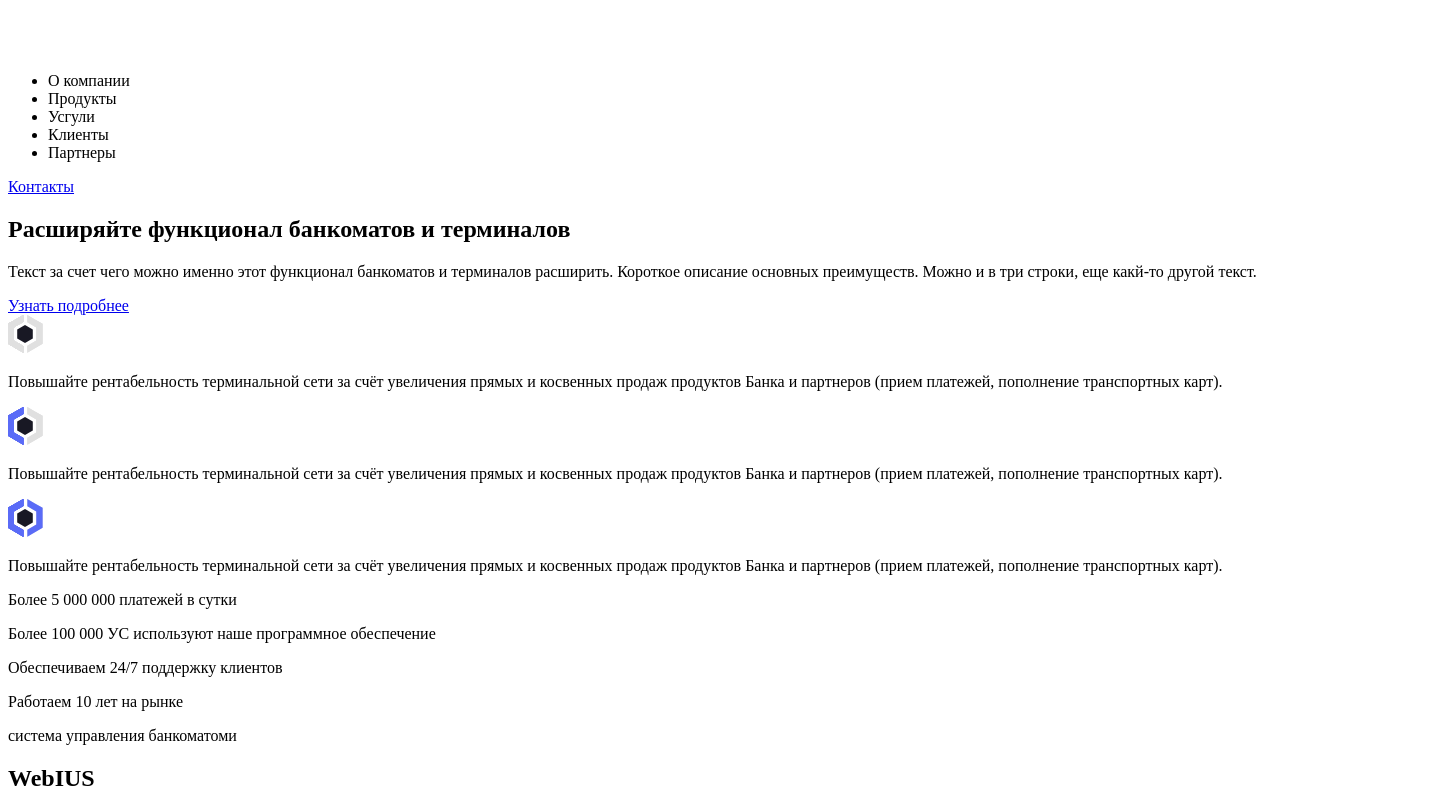
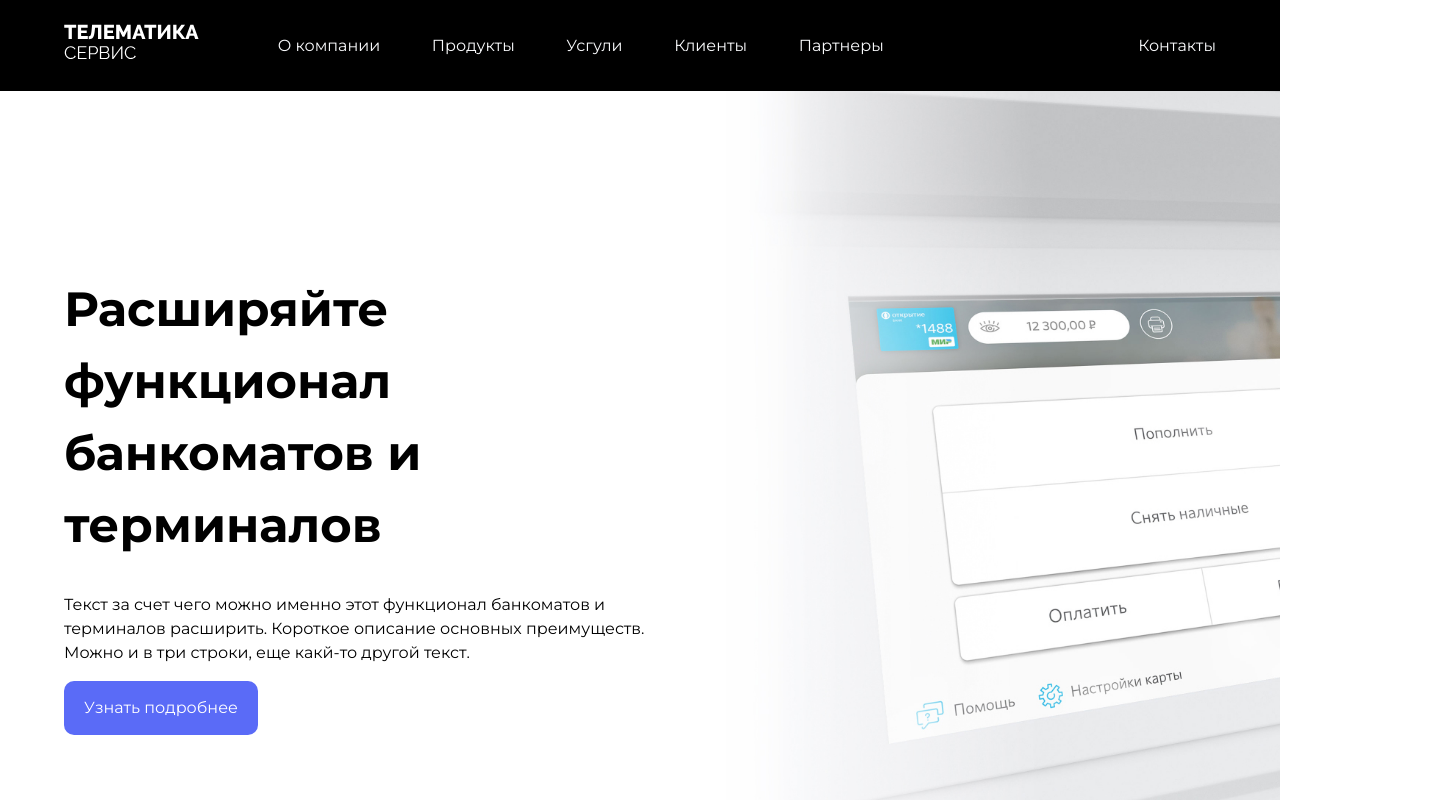
Before and after one commit to Ospon/ATMwebpage, a website: page index.html in a window 1280 px wide. Shown: the top 800 px of the page, 1448 px wide, since content can reach past the window. Drawn offline with Linux system fonts and the light colour scheme.

Commit message:
Started styling first 4 blocks

```diff
--- /dev/null
+++ b/Gruntfile.js
@@ -0,0 +1,59 @@
+"use strict";
+
+module.exports = function(grunt) {
+  grunt.loadNpmTasks("grunt-contrib-less");
+  grunt.loadNpmTasks("grunt-browser-sync");
+  grunt.loadNpmTasks("grunt-contrib-watch");
+  grunt.loadNpmTasks("grunt-postcss");
+
+  grunt.initConfig({
+    less: {
+      style: {
+        files: {
+          "css/style.css": "less/style.less"
+        }
+      }
+    },
+
+    postcss: {
+      style: {
+        options: {
+          processors: [
+            require("autoprefixer")({browsers: [
+              "last 2 versions"
+            ]})
+          ]
+        },
+        src: "css/*.css"
+      }
+    },
+
+    browserSync: {
+      server: {
+        bsFiles: {
+          src: [
+            "*.html",
+            "css/*.css"
+          ]
+        },
+        options: {
+          server: ".",
+          watchTask: true,
+          notify: false,
+          open: true,
+          cors: true,
+          ui: false
+        }
+      }
+    },
+
+    watch: {
+      style: {
+        files: ["less/**/*.less"],
+        tasks: ["less", "postcss"]
+      }
+    }
+  });
+
+  grunt.registerTask("serve", ["browserSync", "watch"]);
+};
--- a/index.html
+++ b/index.html
@@ -1,5 +1,6 @@
 <!DOCTYPE html>
 <html lang="ru">
+
 <head>
   <meta charset="utf-8">
   <title>Телематика сервис</title>
@@ -13,6 +14,7 @@
   <link rel="icon" href="img/favicon-32x32.png" type="image/png">
   <link rel="shortcut icon" href="img/favicon-32x32.png" type="image/png">
 </head>
+
 <body>
   <header class="page-header">
     <div class="page-header__logotype">
@@ -28,7 +30,7 @@
       </ul>
     </div>
     <div class="page-header__contacts">
-      <a href="#">Контакты</a>
+      <a class="page-header__btn" href="#">Контакты</a>
     </div>
   </header>
   <main>
@@ -39,7 +41,7 @@
         <p>Текст за счет чего можно именно этот функционал банкоматов и терминалов расширить. Короткое описание
           основных преимуществ.
           Можно и в три строки, еще какй-то другой текст.</p>
-        <a href="#">Узнать подробнее</a>
+        <a class="loading-page__btn" href="#">Узнать подробнее</a>
       </div>
       <div class="loading-page__title-photo"></div>
     </section>
@@ -51,13 +53,11 @@
       </div>
       <div class="description__item">
         <img src="img/point-icon-2.svg" alt="point image">
-        <p>Повышайте рентабельность терминальной сети за счёт увеличения прямых и косвенных продаж продуктов Банка и
-          партнеров (прием платежей, пополнение транспортных карт).</p>
+        <p>Сокращайте расходы на реализацию и внедрения нового функционала: консалтинг,	разработка, внедрение,	 сопровождение,	аутсорсинг и	аутстаффинг.</p>
       </div>
       <div class="description__item">
         <img src="img/point-icon-3.svg" alt="point image">
-        <p>Повышайте рентабельность терминальной сети за счёт увеличения прямых и косвенных продаж продуктов Банка и
-          партнеров (прием платежей, пополнение транспортных карт).</p>
+        <p>Повышайте лояльность клиентов (красивый и удобный пользовательский интерфейс, Личный кабинет и персональные предложения).</p>
       </div>
     </section>
     <section class="numbers">
@@ -67,7 +67,7 @@
           платежей в сутки
         </p>
       </div>
-      <div class="numbers__col">
+      <div class="numbers__col numbers__col--line">
       </div>
       <div class="numbers__col">
         <p>Более
@@ -75,7 +75,7 @@
           УС используют наше программное обеспечение
         </p>
       </div>
-      <div class="numbers__col">
+      <div class="numbers__col numbers__col--line">
 
       </div>
       <div class="numbers__col">
@@ -84,7 +84,7 @@
           поддержку клиентов
         </p>
       </div>
-      <div class="numbers__col"></div>
+      <div class="numbers__col numbers__col--line"></div>
       <div class="numbers__col">
         <p>Работаем
           <span>10</span>
@@ -238,4 +238,5 @@
     </div>
   </div>
 </footer>
+
 </html>
--- /dev/null
+++ b/less/blocks/description.less
@@ -0,0 +1,12 @@
+.description {
+    display: flex;
+    flex-direction: row;
+    justify-content: space-between;
+    padding: 60px 5%;
+    border-top: 2px solid @grey;
+
+    &__item {
+        width: calc(33% - 7%);
+    }
+
+}
--- /dev/null
+++ b/less/blocks/loading-page.less
@@ -0,0 +1,29 @@
+.loading-page {
+    display: flex;
+    flex-direction: row;
+    justify-content: space-between;
+    padding: 0 0 0 5%;
+
+    &__title {
+        width: 50%;
+        margin: 150px 0;
+    }
+
+    &__title-photo {
+        width: 50%;
+        background: url(../img/main-img.jpg) no-repeat center left;
+        background-size: cover;
+    }
+
+    &__btn {
+        display: inline-block;
+        padding: 15px 20px;
+        background-color: @main-blue;
+        color: #fff;
+        text-decoration: none;
+        border-radius: 10px;
+    }
+    &__btn::hover {
+        text-decoration: none;
+    }
+}
--- /dev/null
+++ b/less/blocks/numbers.less
@@ -0,0 +1,47 @@
+.numbers {
+    display: flex;
+    flex-direction: row;
+    justify-content: space-between;
+    padding: 60px 5%;
+    background-color: @grey;
+
+    span {
+        display: block;
+        position: relative;
+        font-size: 2em;
+        font-weight: 700;
+        line-height: 1.5;
+        white-space: nowrap;
+        background: @grey;
+        z-index: 10;
+    }
+
+    &__col {
+        position: relative;
+        width: 12%;
+    }
+
+    &__col--line::before {
+        position: absolute;
+        content: '';
+        top: 65px;
+        left: 0;
+        width: 100%;
+        height: 2px;
+        background: @second-color;
+    }
+}
+
+@media screen and (max-width: 1300px) {
+    .numbers {
+        &__col {
+            width: 17%;
+        }
+
+        &__col--line {
+            width: 5%;
+        }
+    }
+
+
+}
--- a/less/blocks/page-header.less
+++ b/less/blocks/page-header.less
@@ -0,0 +1,38 @@
+.page-header {
+    display: flex;
+    flex-direction: row;
+    justify-content: space-between;
+    align-items: center;
+    padding: 20px 5%;
+    background-color: @black;
+    color: @base-color;
+
+
+    &__logotype {
+        margin-right: 30px;
+    }
+
+    &__nav {
+       flex-grow: 1;
+    }
+
+    &__nav ul {
+        margin: 0;
+    }
+
+    &__nav ul li {
+        display: inline-block;
+        padding: 0 1%;
+        margin-right: 30px;
+    }
+
+    &__contacts {
+        justify-self: flex-end;
+    }
+
+    &__btn {
+        color: @base-color;
+        text-decoration: none;
+        display: inline-block;
+    }
+}
--- /dev/null
+++ b/less/blocks/productOne.less
@@ -0,0 +1,18 @@
+.productOne {
+    text-align: center;
+    padding: 30px 5%;
+
+    p {
+        margin-bottom: 0;
+    }
+
+    h2 {
+        margin-top: 0em;
+        margin-bottom: 1em;
+    }
+
+    img {
+        display: block;
+        margin: 0 auto;
+    }
+}
--- /dev/null
+++ b/less/global/body.less
@@ -0,0 +1,10 @@
+body {
+    font-family: 'Montserrat', sans-serif;
+    font-size: @main-font-size;
+    width: 100%;
+    line-height: 1.5;
+}
+
+h1 {
+    font-size: 3em;
+}
--- a/less/style.less
+++ b/less/style.less
@@ -2,6 +2,11 @@
 @import "global/normalize.less";
 @import "global/fonts.less";
 @import "global/variables.less";
+@import "global/body.less";
 
 // index
 @import "blocks/page-header.less";
+@import "blocks/description.less";
+@import "blocks/loading-page.less";
+@import "blocks/numbers.less";
+@import "blocks/productOne.less";
```
Also changed, not shown: package.json (added, +31 -0 lines), css/style.css, img/Web-Extension.png, img/main-img.jpg (added), 3 other files.
